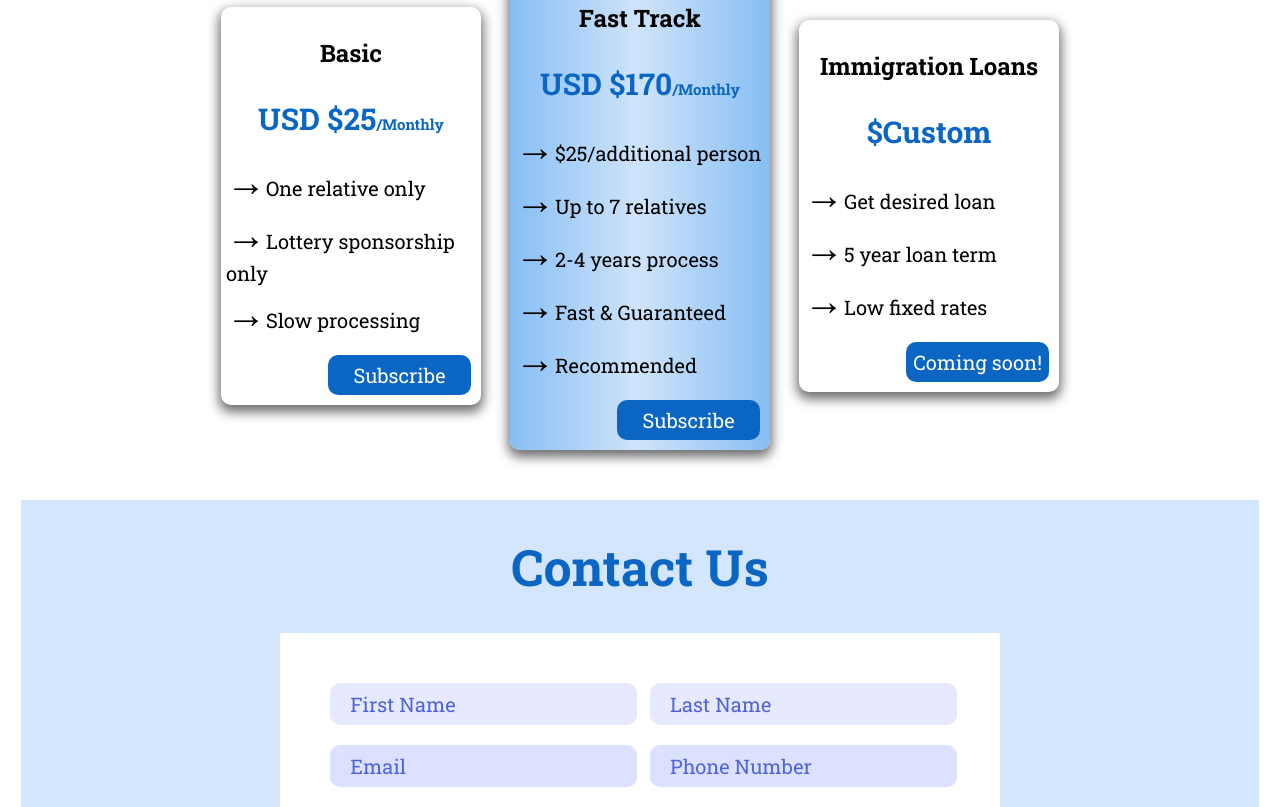
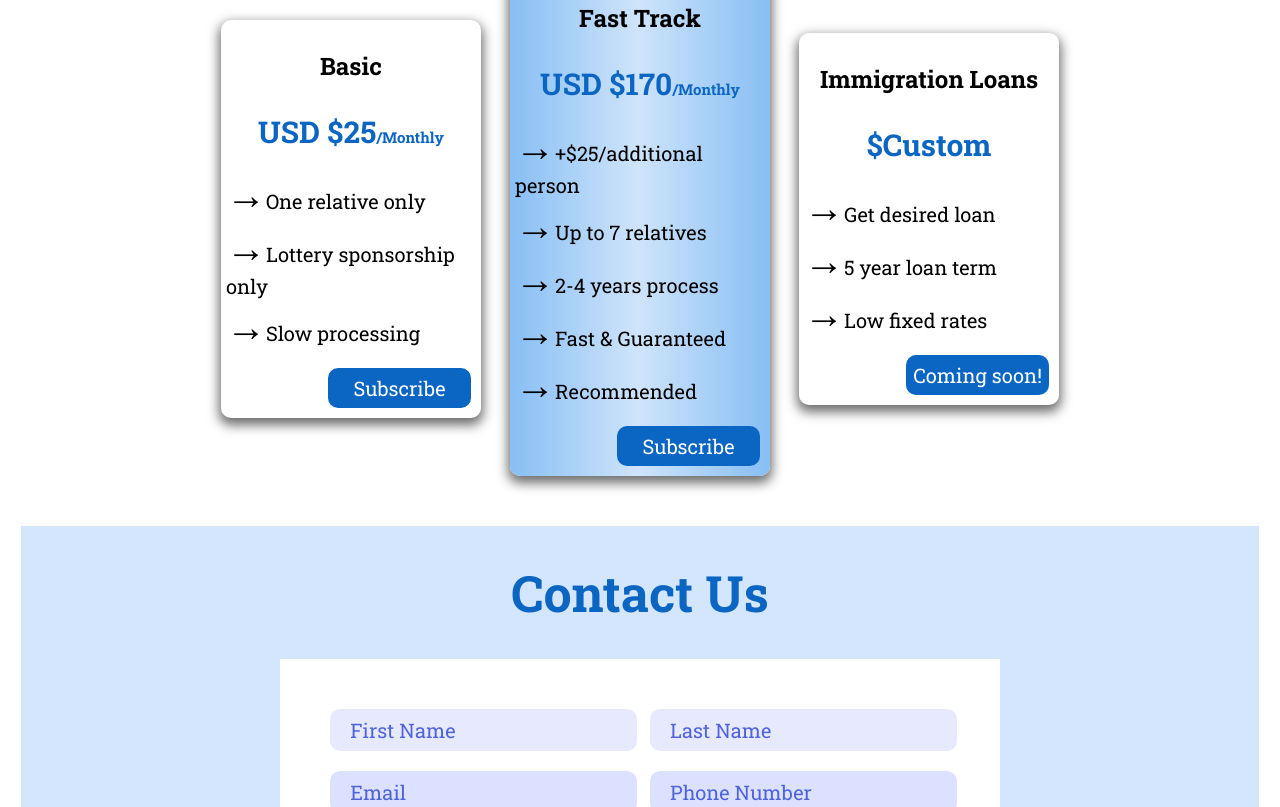
Before and after one commit to sadikir/ivisary, a React (Vite) app: page / in a window 1280 px wide. Shown: the part 3773-4580 px from the top of the page. Built offline with nearby package versions, Linux system fonts and the light colour scheme.

Commit message:
fixed pricing

```diff
--- a/src/components/pricing/Pricing.jsx
+++ b/src/components/pricing/Pricing.jsx
@@ -27,7 +27,7 @@ const Pricing = ()=>{
             <h2>Fast Track</h2>
             <h1>USD $170<span>/Monthly</span></h1>
             <ul>
-              <li>$25/additional person</li>
+              <li>+$25/additional person</li>
               <li>Up to 7 relatives</li>
                <li>2-4 years process</li>
               <li>Fast & Guaranteed</li>
```
